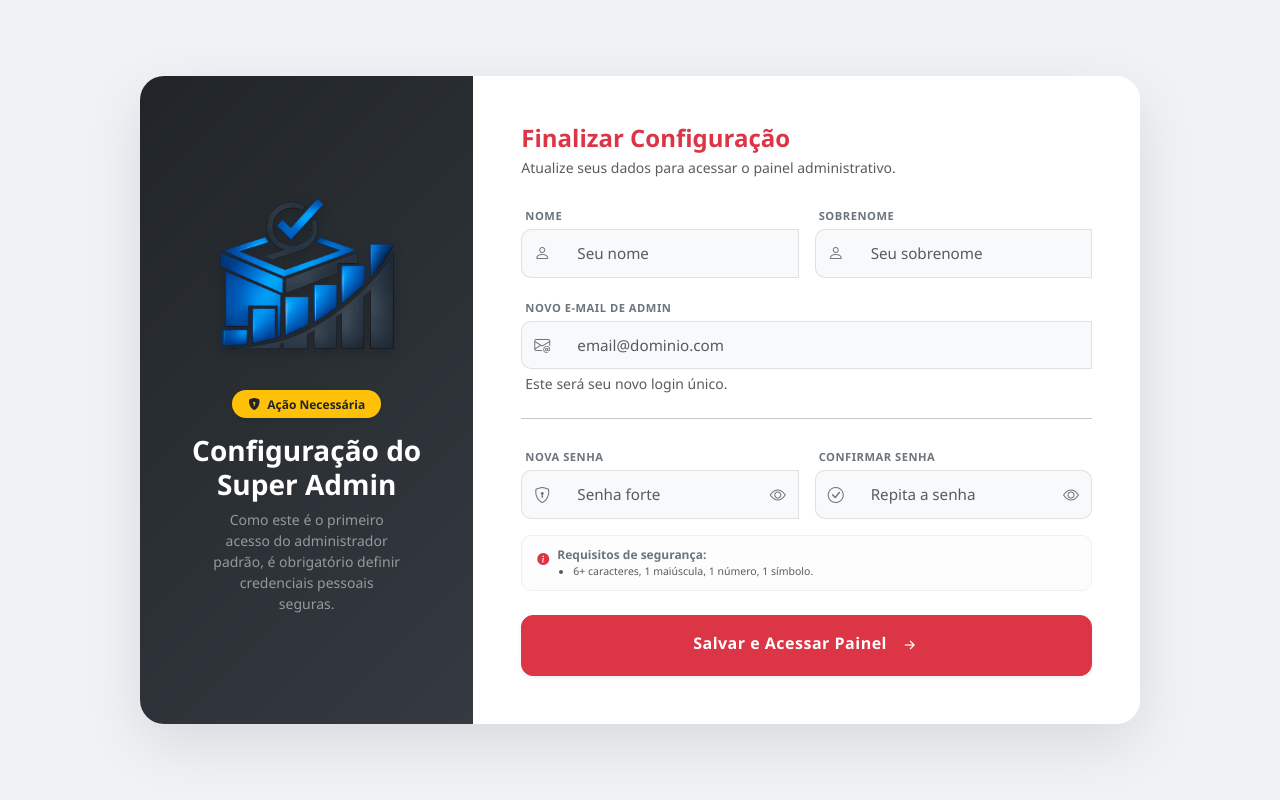
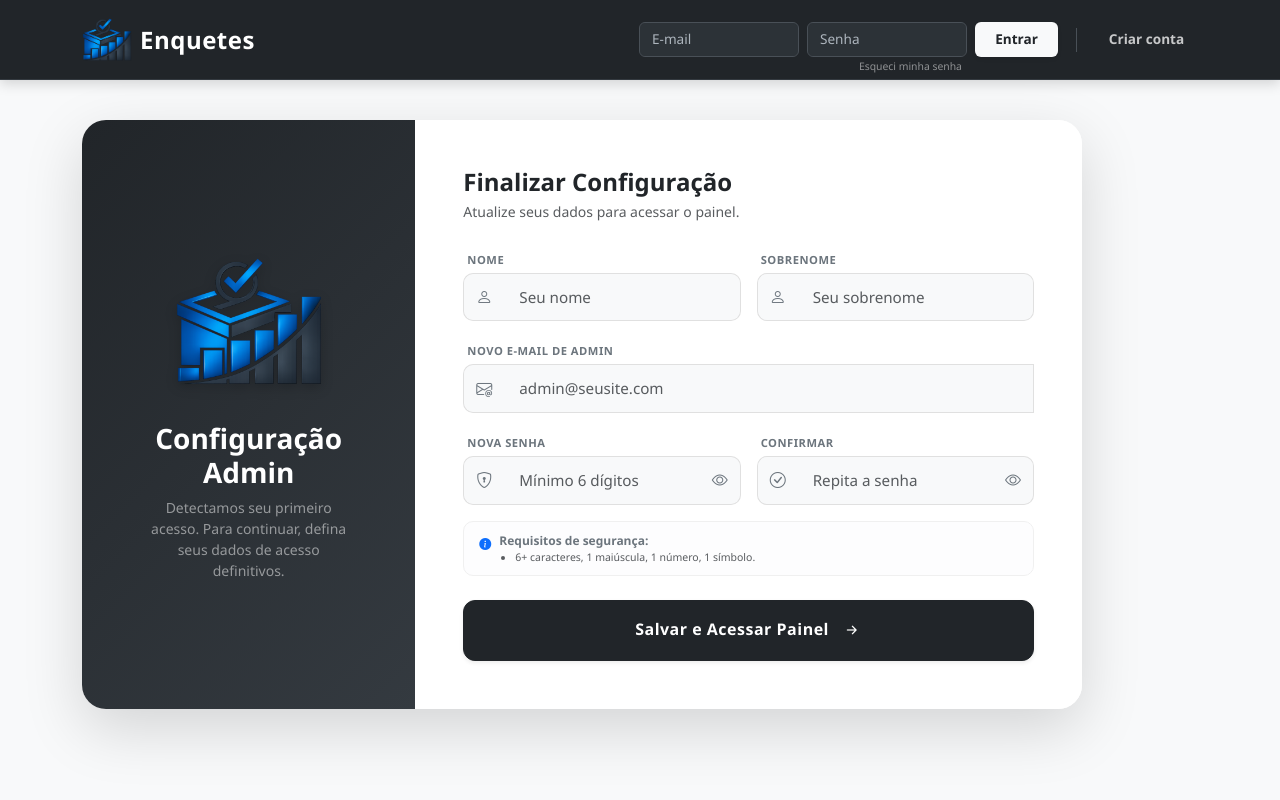
Before and after one commit to AprendendoLinux/enquetes, a FastAPI app: template app/templates/admin_setup.html in a window 1280 px wide. Run offline with FastAPI, Linux system fonts and the light colour scheme; the template is opened without the code that fills it, so the values that code supplies are empty; parts of the project's set-up code (start-up, migrations or seed data) failed here and were passed over.

Commit message:
Alterado em 29/01/2026 às 16h:17m

```diff
--- a/app/templates/admin_setup.html
+++ b/app/templates/admin_setup.html
@@ -1,59 +1,86 @@
-<!DOCTYPE html>
-<html lang="pt-BR">
-<head>
-  <meta charset="UTF-8">
-  <meta name="viewport" content="width=device-width, initial-scale=1.0">
-  <title>Configuração de Admin - Sistema de Enquetes</title>
-  <link href="https://cdn.jsdelivr.net/npm/bootstrap@5.3.3/dist/css/bootstrap.min.css" rel="stylesheet">
-  <link rel="stylesheet" href="https://cdn.jsdelivr.net/npm/bootstrap-icons@1.11.3/font/bootstrap-icons.min.css">
-  <style>
-    /* --- ESTILOS BASE (Idênticos ao register.html) --- */
-    body { background: #f0f2f5; font-family: 'Segoe UI', system-ui, sans-serif; min-height: 100vh; display: flex; align-items: center; justify-content: center; padding: 20px; }
+{% extends "base.html" %}
 
-    .card-split { border: none; border-radius: 24px; box-shadow: 0 20px 60px rgba(0,0,0,0.1); overflow: hidden; max-width: 1000px; width: 100%; margin: auto; }
-    /* Painel Esquerdo (Mantido Escuro padrão da marca) */
-    .brand-panel { background: linear-gradient(135deg, #212529 0%, #343a40 100%); color: white; padding: 3rem; display: flex; flex-direction: column; justify-content: center; align-items: center; text-align: center; }
-    .form-panel { padding: 3rem; background: white; }
-    .logo-brand { width: 180px; height: auto; filter: drop-shadow(0 4px 6px rgba(0,0,0,0.2)); margin-bottom: 1.5rem; }
+{% block title %}Configuração Admin{% endblock %}
 
-    /* Inputs e Grupos (Estrutura idêntica) */
-    .form-control-lg { padding: 0.75rem 1rem; font-size: 0.95rem; border: 1px solid #e0e0e0; background-color: #f8f9fa; }
-    .input-group-text { background: #f8f9fa; border: 1px solid #e0e0e0; border-right: none; color: #6c757d; }
+{% block extra_css %}
+<style>
+    /* Wrapper para centralizar */
+    .setup-wrapper {
+        min-height: calc(90vh - 100px);
+        display: flex;
+        align-items: center;
+        justify-content: center;
+        padding-bottom: 40px;
+    }
+
+    .card-split {
+        border: none;
+        border-radius: 24px;
+        box-shadow: 0 20px 60px rgba(0,0,0,0.15);
+        overflow: hidden;
+        max-width: 1000px;
+        width: 100%;
+        background: #fff;
+    }
+
+    /* Painel Esquerdo: Tema Escuro (Padrão) */
+    .brand-panel {
+        background: linear-gradient(135deg, #212529 0%, #343a40 100%);
+        color: white;
+        padding: 3rem;
+        display: flex;
+        flex-direction: column;
+        justify-content: center;
+        align-items: center;
+        text-align: center;
+        min-height: 100%;
+    }
+
+    .form-panel {
+        padding: 3rem;
+        background: white;
+    }
+
+    /* Inputs e Elementos */
+    .form-control-lg {
+        padding: 0.75rem 1rem;
+        font-size: 0.95rem;
+        border: 1px solid #e0e0e0;
+        background-color: #f8f9fa;
+    }
+
+    .form-control-lg:focus {
+        background-color: #fff;
+        box-shadow: none;
+        border-color: #212529;
+    }
+
+    .input-group-text {
+        background: #f8f9fa;
+        border: 1px solid #e0e0e0;
+        border-right: none;
+        color: #6c757d;
+    }
+
+    /* Arredondamento dos Inputs */
     .input-group:not(.has-toggle) .form-control-lg { border-left: none; border-top-right-radius: 10px; border-bottom-right-radius: 10px; }
     .input-group:not(.has-toggle) .input-group-text { border-top-left-radius: 10px; border-bottom-left-radius: 10px; }
+
     .input-group.has-toggle .form-control-lg { border-left: none; border-right: none; }
     .input-group.has-toggle .input-group-text { border-top-left-radius: 10px; border-bottom-left-radius: 10px; }
-    .input-group.has-toggle .btn-toggle { border: 1px solid #e0e0e0; border-left: none; background: #f8f9fa; border-top-right-radius: 10px; border-bottom-right-radius: 10px; color: #6c757d; transition: all 0.2s; }
+    .input-group.has-toggle .btn-toggle {
+        border: 1px solid #e0e0e0;
+        border-left: none;
+        background: #f8f9fa;
+        border-top-right-radius: 10px;
+        border-bottom-right-radius: 10px;
+        color: #6c757d;
+    }
 
     .form-label-sm { font-size: 0.7rem; font-weight: 700; letter-spacing: 0.5px; color: #6c757d; text-transform: uppercase; margin-bottom: 4px; margin-left: 4px; }
-    .password-requirements { font-size: 0.75rem; color: #6c757d; background: #fdfdfe; padding: 10px 15px; border-radius: 10px; border: 1px solid #f0f0f0; }
-    .is-invalid { border-color: #dc3545 !important; }
-    .invalid-feedback { font-size: 0.8rem; }
 
-    /* --- ESTILOS ESPECÍFICOS DO TEMA VERMELHO DE ADMIN --- */
-
-    /* Título vermelho */
-    .text-admin-danger { color: #dc3545; }
-
-    /* Foco dos inputs em vermelho */
-    .form-panel.admin-theme .form-control-lg:focus {
-        background-color: #fff;
-        box-shadow: 0 0 0 3px rgba(220, 53, 69, 0.1); /* Glow vermelho */
-        border-color: #dc3545;
-    }
-
-    /* Hover dos botões de toggle (olhinho) em vermelho */
-    .form-panel.admin-theme .input-group.has-toggle .btn-toggle:hover {
-        background: #fff5f5; /* Fundo vermelho bem claro */
-        color: #dc3545;
-        border-color: #e0e0e0; /* Mantém a borda sutil */
-    }
-
-    /* Novo Botão Vermelho Grande (Baseado no btn-dark-lg) */
-    .btn-danger-lg {
-        background-color: #dc3545;
-        border-color: #dc3545;
-        color: white;
+    /* Botão Dark Padrão */
+    .btn-dark-lg {
         padding: 0.9rem;
         border-radius: 12px;
         font-weight: 700;
@@ -61,47 +88,38 @@
         font-size: 1rem;
         transition: all 0.2s;
     }
-    .btn-danger-lg:hover {
-        background-color: #bb2d3b;
-        border-color: #b02a37;
-        color: white;
-        transform: translateY(-2px);
-        box-shadow: 0 4px 12px rgba(220, 53, 69, 0.3);
-    }
 
+    .password-requirements { font-size: 0.75rem; color: #6c757d; background: #fdfdfe; padding: 10px 15px; border-radius: 10px; border: 1px solid #f0f0f0; }
+    .is-invalid { border-color: #dc3545 !important; }
+
+    /* Responsividade */
     @media (max-width: 767.98px) {
         .brand-panel { padding: 2rem 1rem; }
-        .logo-brand { width: 120px; margin-bottom: 1rem; }
         .form-panel { padding: 2rem 1.5rem; }
+        .setup-wrapper { display: block; min-height: auto; margin-top: 20px; }
     }
-  </style>
-</head>
-<body>
+</style>
+{% endblock %}
 
+{% block content %}
+<div class="setup-wrapper">
   <div class="card card-split">
     <div class="row g-0">
 
       <div class="col-md-5 col-lg-4 brand-panel">
-        <img src="/static/logo.png" alt="Logo" class="logo-brand">
+        <img src="/static/logo.png" alt="Logo" style="width: 150px; margin-bottom: 1.5rem; filter: drop-shadow(0 4px 6px rgba(0,0,0,0.2));">
 
-        <div class="mb-3">
-             <span class="badge bg-warning text-dark rounded-pill px-3 py-2 shadow-sm">
-                <i class="bi bi-shield-lock-fill me-1"></i> Ação Necessária
-            </span>
-        </div>
-
-        <h3 class="fw-bold mb-2">Configuração do Super Admin</h3>
-        <p class="text-white-50 small mb-0 px-4">
-          Como este é o primeiro acesso do administrador padrão, é obrigatório definir credenciais pessoais seguras.
+        <h3 class="fw-bold mb-2">Configuração Admin</h3>
+        <p class="text-white-50 small mb-0 px-3">
+          Detectamos seu primeiro acesso. Para continuar, defina seus dados de acesso definitivos.
         </p>
-
       </div>
 
-      <div class="col-md-7 col-lg-8 form-panel admin-theme">
+      <div class="col-md-7 col-lg-8 form-panel">
 
         <div class="mb-4">
-            <h4 class="fw-bold text-admin-danger mb-1">Finalizar Configuração</h4>
-            <p class="text-muted small mb-0">Atualize seus dados para acessar o painel administrativo.</p>
+            <h4 class="fw-bold text-dark mb-1">Finalizar Configuração</h4>
+            <p class="text-muted small mb-0">Atualize seus dados para acessar o painel.</p>
         </div>
 
         {% if error %}
@@ -118,7 +136,6 @@
                   <div class="input-group">
                     <span class="input-group-text"><i class="bi bi-person"></i></span>
                     <input type="text" name="first_name" class="form-control form-control-lg" placeholder="Seu nome" required>
-                    <div class="invalid-feedback">Obrigatório.</div>
                   </div>
                 </div>
                 <div class="col-sm-6">
@@ -126,7 +143,6 @@
                   <div class="input-group">
                     <span class="input-group-text"><i class="bi bi-person"></i></span>
                     <input type="text" name="last_name" class="form-control form-control-lg" placeholder="Seu sobrenome" required>
-                    <div class="invalid-feedback">Obrigatório.</div>
                   </div>
                 </div>
             </div>
@@ -135,29 +151,25 @@
               <label class="form-label-sm">Novo E-mail de Admin</label>
               <div class="input-group">
                 <span class="input-group-text"><i class="bi bi-envelope-at"></i></span>
-                <input type="email" id="email" name="new_email" class="form-control form-control-lg" placeholder="email@dominio.com" required>
+                <input type="email" id="email" name="email" class="form-control form-control-lg" placeholder="admin@seusite.com" required>
                 <div class="invalid-feedback">Insira um e-mail válido.</div>
               </div>
-              <div class="form-text small text-muted ms-1">Este será seu novo login único.</div>
             </div>
-
-            <hr class="my-4 opacity-10">
 
             <div class="row g-3 mb-3">
                 <div class="col-sm-6">
                     <label class="form-label-sm">Nova Senha</label>
                     <div class="input-group has-toggle">
                         <span class="input-group-text"><i class="bi bi-shield-lock"></i></span>
-                        <input type="password" id="password" name="new_password" class="form-control form-control-lg" placeholder="Senha forte"
+                        <input type="password" id="password" name="password" class="form-control form-control-lg" placeholder="Mínimo 6 dígitos"
                                pattern="(?=.*[A-Z])(?=.*[0-9])(?=.*[\W_]).{6,}" required>
                         <button class="btn btn-toggle" type="button" onclick="togglePassword('password', 'icon-pass')">
                             <i class="bi bi-eye" id="icon-pass"></i>
                         </button>
-                        <div class="invalid-feedback">Não atende aos requisitos.</div>
                     </div>
                 </div>
                 <div class="col-sm-6">
-                    <label class="form-label-sm">Confirmar Senha</label>
+                    <label class="form-label-sm">Confirmar</label>
                     <div class="input-group has-toggle">
                         <span class="input-group-text"><i class="bi bi-check-circle"></i></span>
                         <input type="password" id="confirm_password" name="confirm_password" class="form-control form-control-lg" placeholder="Repita a senha" required>
@@ -173,7 +185,7 @@
 
             <div class="mb-4">
                 <div class="password-requirements d-flex align-items-start">
-                    <i class="bi bi-info-circle-fill text-danger me-2 mt-1"></i>
+                    <i class="bi bi-info-circle-fill text-primary me-2 mt-1"></i>
                     <div>
                         <strong>Requisitos de segurança:</strong>
                         <ul class="small text-muted ps-3 mb-0">
@@ -184,7 +196,7 @@
             </div>
 
             <div class="d-grid">
-              <button type="submit" class="btn btn-danger-lg shadow-sm">
+              <button type="submit" class="btn btn-dark btn-dark-lg shadow-sm">
                 Salvar e Acessar Painel <i class="bi bi-arrow-right-short ms-2 fs-5 align-middle"></i>
               </button>
             </div>
@@ -192,7 +204,9 @@
       </div>
     </div>
   </div>
+</div>
 
+{% block scripts %}
   <script>
     function togglePassword(inputId, iconId) {
         const input = document.getElementById(inputId);
@@ -211,7 +225,6 @@
 
     const emailInput = document.getElementById('email');
 
-    // Validação de Email em tempo real
     emailInput.addEventListener('input', function() {
         if (this.value.length > 0) {
             if (this.checkValidity()) {
@@ -260,6 +273,5 @@
       document.getElementById('passwordMismatch').style.display = 'none';
     });
   </script>
-
-</body>
-</html>
+{% endblock %}
+{% endblock %}
```
Also changed, not shown: app/admin.py (+66 -34 lines), app/auth.py (+11 -15 lines).
